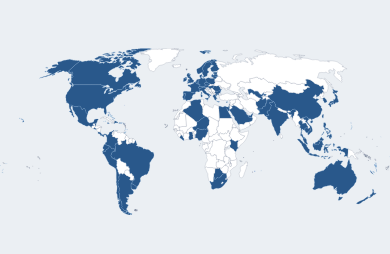
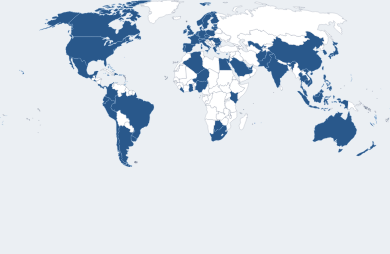
Before and after one commit to EllisFinnOsen/agile-legal-world-map, a plain HTML site: page index.html in a window 390 px wide. Drawn offline with Linux system fonts and the light colour scheme.

Commit message:
Update index.html - Responsive padding
Spacer made responsive

```diff
--- a/index.html
+++ b/index.html
@@ -65,9 +65,24 @@
         transition: fill 0.6s ease-in-out;
     }
 
-    #spacer{
-        padding-top: 3rem;
+    #spacer {
+    padding: 3rem; /* Default for desktop */
+}
+
+/* Tablet (Landscape) */
+@media (max-width: 991px) {
+    #spacer {
+        padding: 1rem; /* For tablets and similar devices */
     }
+}
+
+/* Mobile (Portrait) */
+@media (max-width: 767px) {
+    #spacer {
+        padding: 0rem; /* For mobile portrait */
+    }
+}
+
 
 </style>
 
```
